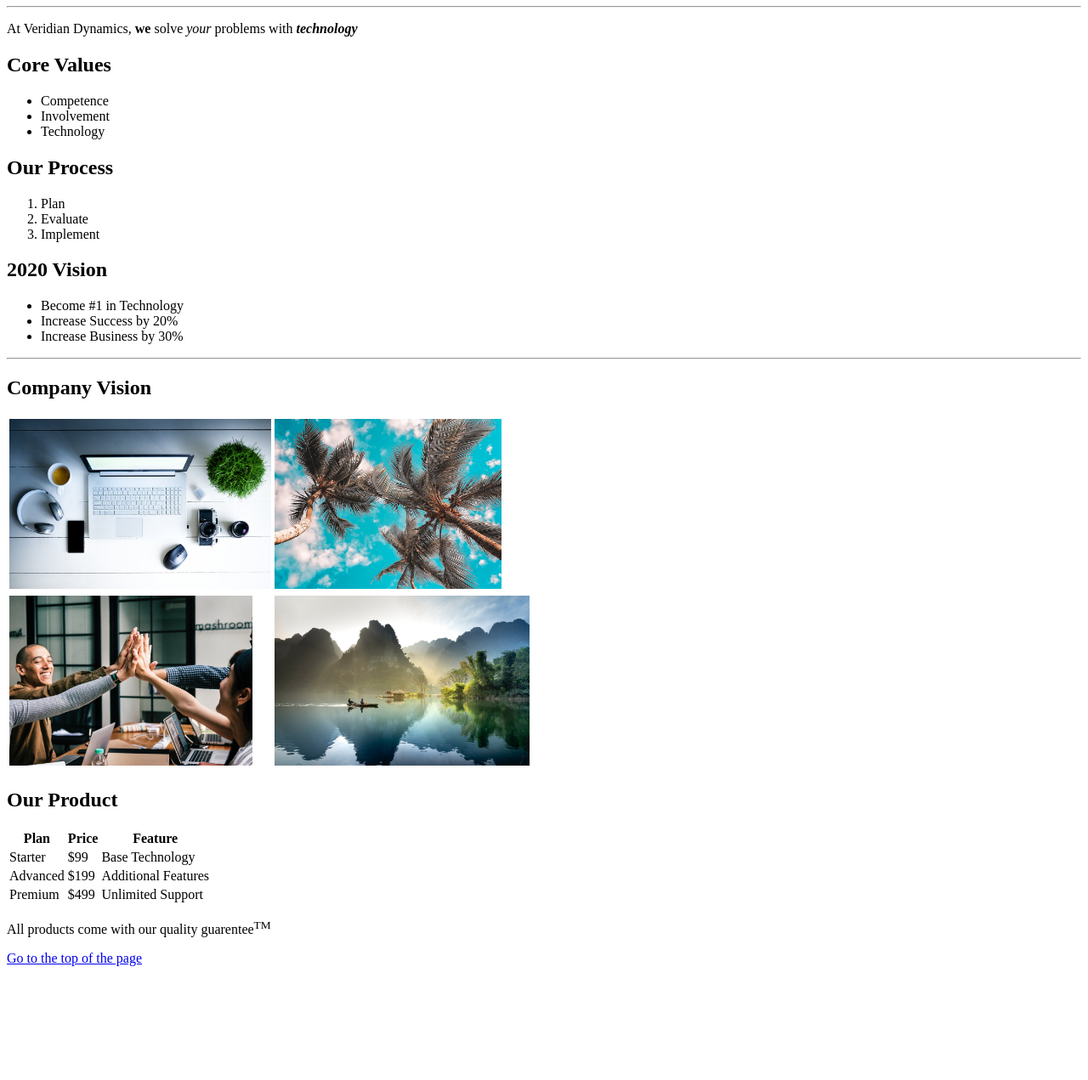
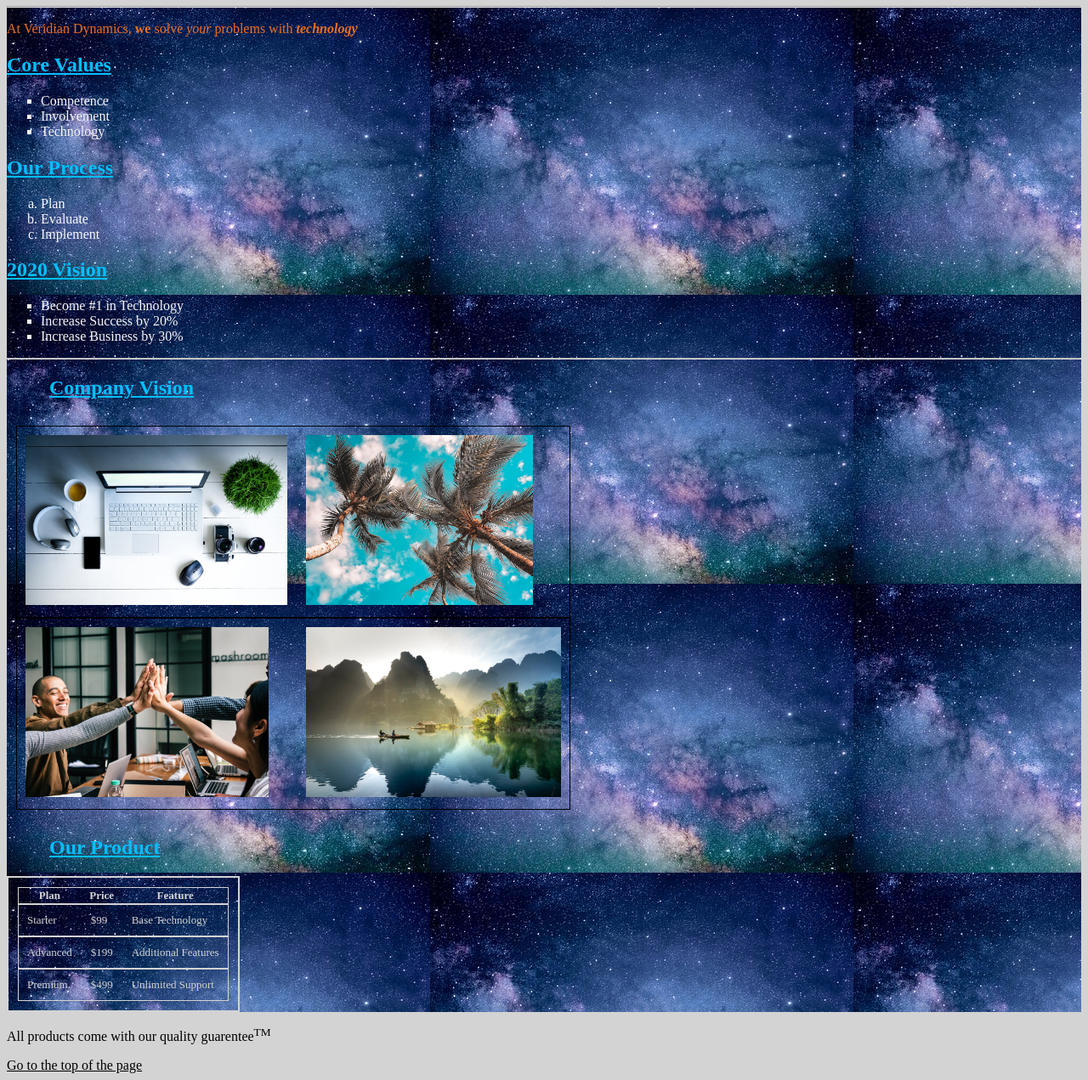
Before and after one commit to ahrensmark/codeup-web-exercises, a plain HTML site: page welcome.html in a window 1280 px wide. Shown: the part 73-1344 px from the top of the page at 85% size. Before the commit the page ends 1218 px from the top, so only its background shows below. Drawn offline with Linux system fonts and the light colour scheme.

Commit message:
welcome updated with CSS stylesheet

```diff
--- a/css/style.css
+++ b/css/style.css
@@ -1,4 +1,78 @@
+/* center header */
 .fancy-header {
-    color: purple; /* single line comment */
+    color: navy; /* single line comment */
+    text-decoration: underline;
+    text-align: center;
+}
+
+/* change all headers color to blue & underline */
+h1,h2 {
+    color: deepskyblue;
     text-decoration: underline;
 }
+
+/* change main background image */
+main {
+    background-image: url(../img/astronomy-1867616__340.jpg);
+    background-size: auto;
+}
+
+/* change page background color */
+body {
+    background-color: lightgrey;
+}
+
+/* restyle unordered list */
+ul {
+    list-style: square;
+    color: whitesmoke;
+}
+
+/* restyle ordered list */
+ol {
+    list-style: lower-alpha;
+    color: ghostwhite;
+}
+
+/* Change page font to Stencil Std */
+.newfont {
+    font-family: "Stencil Std";
+}
+
+/* change table color & font size */
+.fc {
+    font-size: small;
+    color: lightgray;
+    border: 2px solid lightgrey;
+}
+
+/* padding */
+table, table tr, table td {
+    padding: 10px;
+}
+
+/* anchor tag psuedo class */
+a:link {
+    color: black
+}
+a:visited {
+    color: green
+}
+a:hover {
+    color: yellow;
+}
+a:active {
+    color: dodgerblue;
+}
+
+/* more stuff */
+.pcolor {
+    color: rgb(235, 110, 31);
+}
+
+.headindent {
+    text-indent: 50px;
+}
+tr {
+    outline: thin solid;
+}
--- a/welcome.html
+++ b/welcome.html
@@ -6,7 +6,7 @@
     <link rel="stylesheet" href="css/style.css">
 
 </head>
-<body>
+<body class="newfont">
     <!-- Embedded Style -->
     <header id="top">
         <h1 class="fancy-header">Welcome to Veridian Dynamics!</h1>
@@ -14,7 +14,7 @@
     <main>
 
         <hr>
-        <p>At Veridian Dynamics, <strong>we</strong> solve <em>your</em> problems with <em><strong>technology</strong></em></p>
+        <p class="pcolor">At Veridian Dynamics, <strong>we</strong> solve <em>your</em> problems with <em><strong>technology</strong></em></p>
         <h2>Core Values</h2>
         <ul>
             <li>Competence</li>
@@ -35,7 +35,7 @@
             <li>Increase Business by 30%</li>
         </ul>
         <hr>
-        <h2>Company Vision</h2>
+        <h2 class="headindent">Company Vision</h2>
 
             <table>
                 <tr>
@@ -50,9 +50,9 @@
             </table>
 
 
-        <h2>Our Product</h2>
+        <h2 class="headindent">Our Product</h2>
 
-       <table>
+       <table class="fc">
            <tr>
                <th>Plan</th>
                <th>Price</th>
```
Also changed, not shown: img/astronomy-1867616__340.jpg (added), img/background1.jpeg (added), img/fresh-black-metal-hexagons-stock-wallpapers-and-images.jpg (added), 1 other file.
